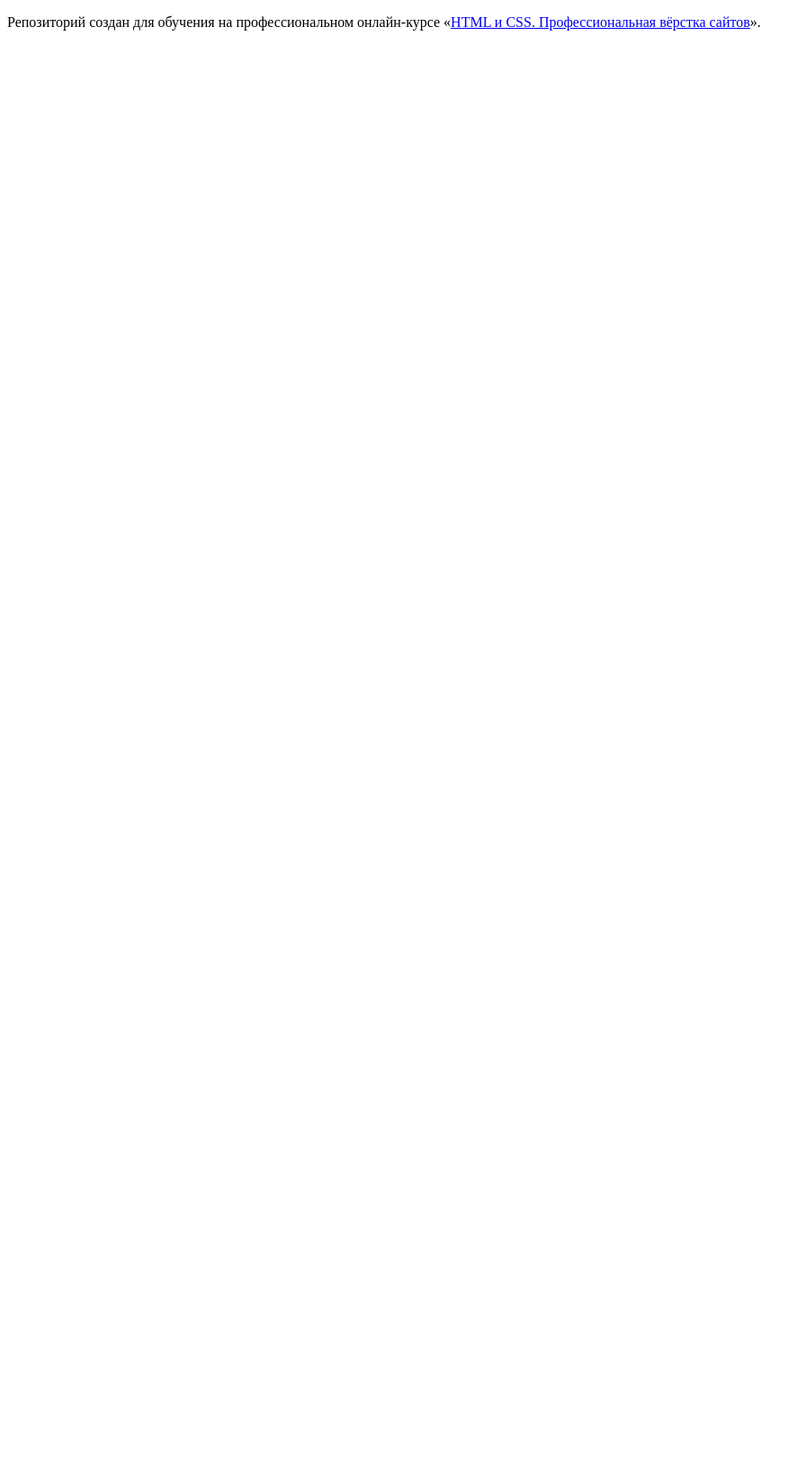
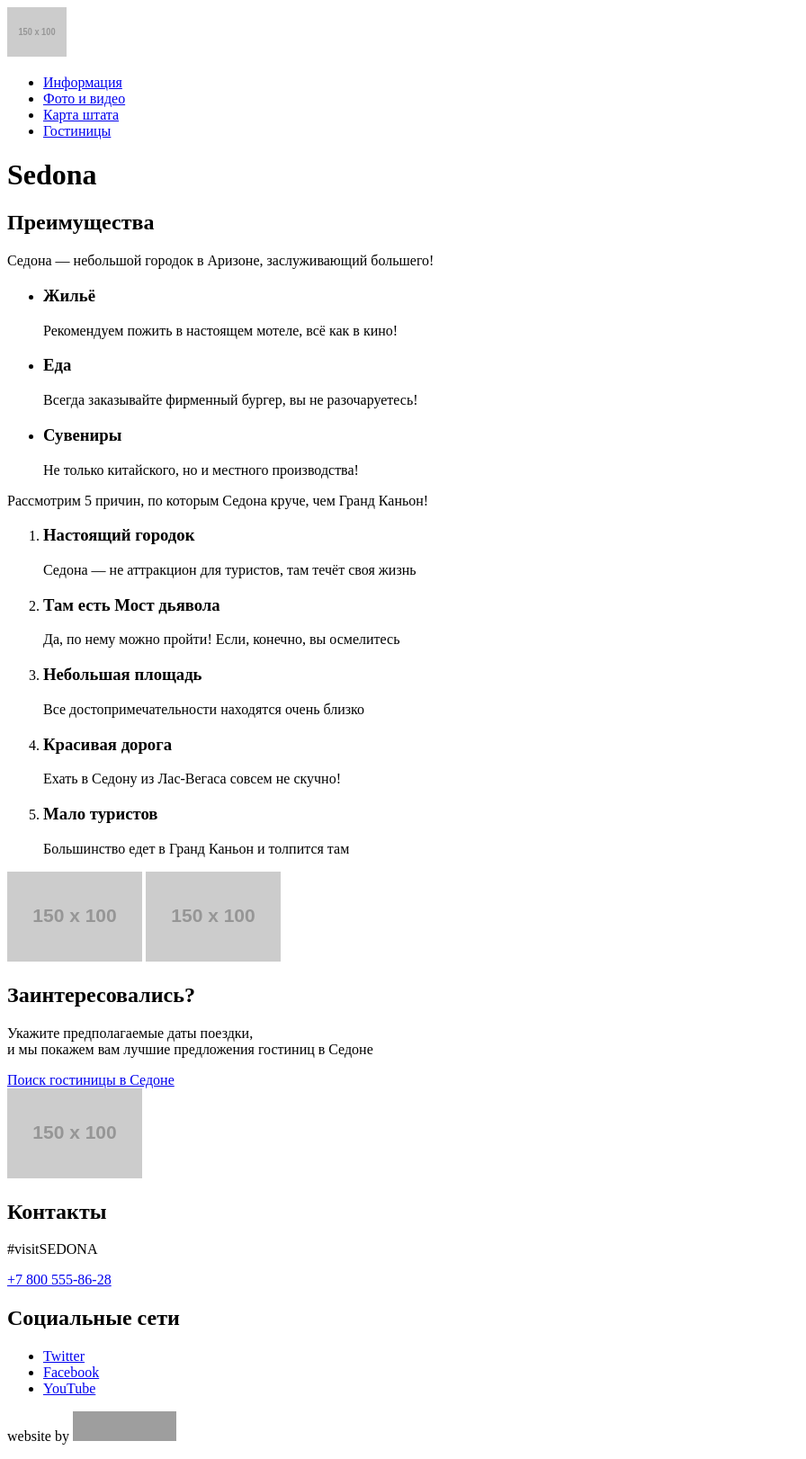
Before and after one commit to karinaivanushkova/1631929-sedona-31, a plain HTML site: page index.html in a window 1280 px wide. Shown: the whole page at 90% size, without its empty margins (0-896 px from the left). Before the commit the page ends 800 px from the top, so only its background shows below. Drawn offline with Linux system fonts and the light colour scheme; grey boxes are pictures that could not be loaded; placeholder pictures from the web are drawn by us.

Commit message:
Внесла правки

```diff
--- a/index.html
+++ b/index.html
@@ -5,8 +5,99 @@
     <title>HTML Academy: Седона</title>
   </head>
   <body>
-
-    <p>Репозиторий создан для обучения на профессиональном онлайн‑курсе «<a href="https://htmlacademy.ru/intensive/htmlcss">HTML и CSS. Профессиональная вёрстка сайтов</a>».</p>
-
-  </body>
+    <header>
+      <nav>
+        <a>
+          <img src="https://via.placeholder.com/150x100" width="66" height="54.52" alt="Логотип">
+        </a>
+        <ul>
+          <li> <a href="blank.html">Информация</a></li>
+          <li> <a href="blank.html">Фото и видео</a></li>
+          <li> <a href="blank.html">Карта штата</a></li>
+          <li> <a href="catalog.html">Гостиницы</a></li>
+        </ul>
+      </nav>
+    </header>
+<main>
+  <h1>Sedona</h1>
+    <section>
+      <h2>Преимущества</h2>
+      <p>Седона — небольшой городок в Аризоне, заслуживающий большего!</p>
+      <ul>
+        <li>
+          <h3>Жильё</h3>
+          <p>Рекомендуем пожить в настоящем мотеле, всё как в кино!</p>
+        </li>
+        <li>
+          <h3>Еда</h3>
+          <p>Всегда заказывайте фирменный бургер, вы не разочаруетесь!</p>
+        </li>
+        <li>
+          <h3>Сувениры</h3>
+          <p>Не только китайского, но и местного производства!</p>
+        </li>
+      </ul>
+      <p>Рассмотрим 5 причин, по которым Седона круче, чем Гранд Каньон!</p>
+      <ol>
+        <li>
+          <h3>Настоящий городок</h3>
+          <p>Седона — не аттракцион для туристов, там течёт своя жизнь</p>
+        </li>
+        <li>
+          <h3>Там есть Мост дьявола</h3>
+          <p>Да, по нему можно пройти! Если, конечно, вы осмелитесь</p>
+        </li>
+        <li>
+          <h3>Небольшая площадь</h3>
+          <p>Все достопримечательности находятся очень близко</p>
+        </li>
+        <li>
+          <h3>Красивая дорога</h3>
+          <p>Ехать в Седону из Лас-Вегаса совсем не скучно!</p>
+        </li>
+        <li>
+          <h3>Мало туристов</h3>
+          <p>Большинство едет в Гранд Каньон и толпится там</p>
+        </li>
+      </ol>
+      <img src="https://via.placeholder.com/150x100" width="150" height="100" alt="Фото кафе">
+      <img src="https://via.placeholder.com/150x100" width="150" height="100" alt="Фото каньона">
+    </section>
+    <section>
+      <h2>Заинтересовались?</h2>
+      <p>Укажите предполагаемые даты поездки, <br>
+      и мы покажем вам лучшие предложения гостиниц в Cедоне
+      </p>
+      <a href="catalog.html">Поиск гостиницы в Седоне</a><br>
+      <img src="https://via.placeholder.com/150x100" width="150" height="100" alt="Карта">
+    </section>
+</main>
+<footer>
+  <section>
+    <h2>Контакты</h2>
+    <p>#visitSEDONA</p>
+    <p>
+      <a href="tel:+78005558628">+7 800 555-86-28</a>
+    </p>
+  </section>
+  <section>
+    <h2>Социальные сети</h2>
+    <ul>
+      <li>
+        <a href="#">Twitter</a>
+      </li>
+      <li>
+        <a href="#">Facebook</a>
+      </li>
+      <li>
+        <a href="#">YouTube</a>
+      </li>
+    </ul>
+  </section>
+  <p>
+    <span>website by</span>
+    <img src="https://htmlacademy.ru" width="115" height="33" alt="Ссылка на HTML Academy">
+  </p>
+</footer>
+</body>
 </html>
```
Also changed, not shown: blank.html (added, +54 -0 lines), catalog.html (added, +180 -0 lines).
